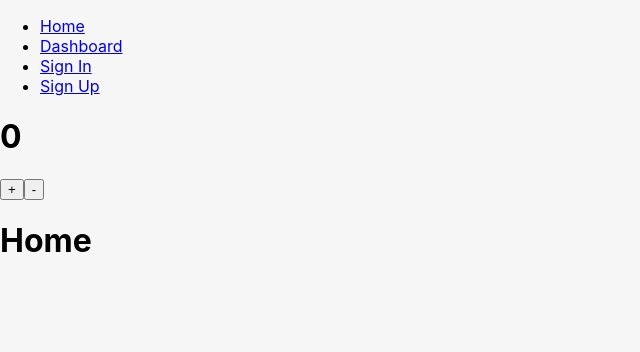
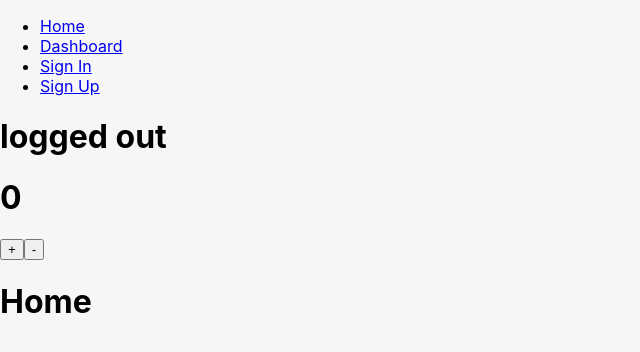
Before and after one commit to kiranFullStack/react-connected-to-auth-backend, a React (Create React App) app: page / in a window 1280 px wide. Shown: the top 352 px of the page, without its empty margins (0-640 px from the left). Built offline with nearby package versions, Linux system fonts and the light colour scheme.

Commit message:
logged in or out check in the header

```diff
--- a/src/components/Header.js
+++ b/src/components/Header.js
@@ -1,7 +1,10 @@
 import React from "react"
 import { Link } from "react-router-dom"
+import { useSelector, useDispatch } from "react-redux"
 
 export default function Header() {
+  const isAuthenticated = useSelector((state) => state.auth.isAuthenticated)
+
   return (
     <div>
       <nav>
@@ -20,6 +23,7 @@ export default function Header() {
           </li>
         </ul>
       </nav>
+      <h1>{isAuthenticated ? "logged in" : "logged out"}</h1>
     </div>
   )
 }
```
